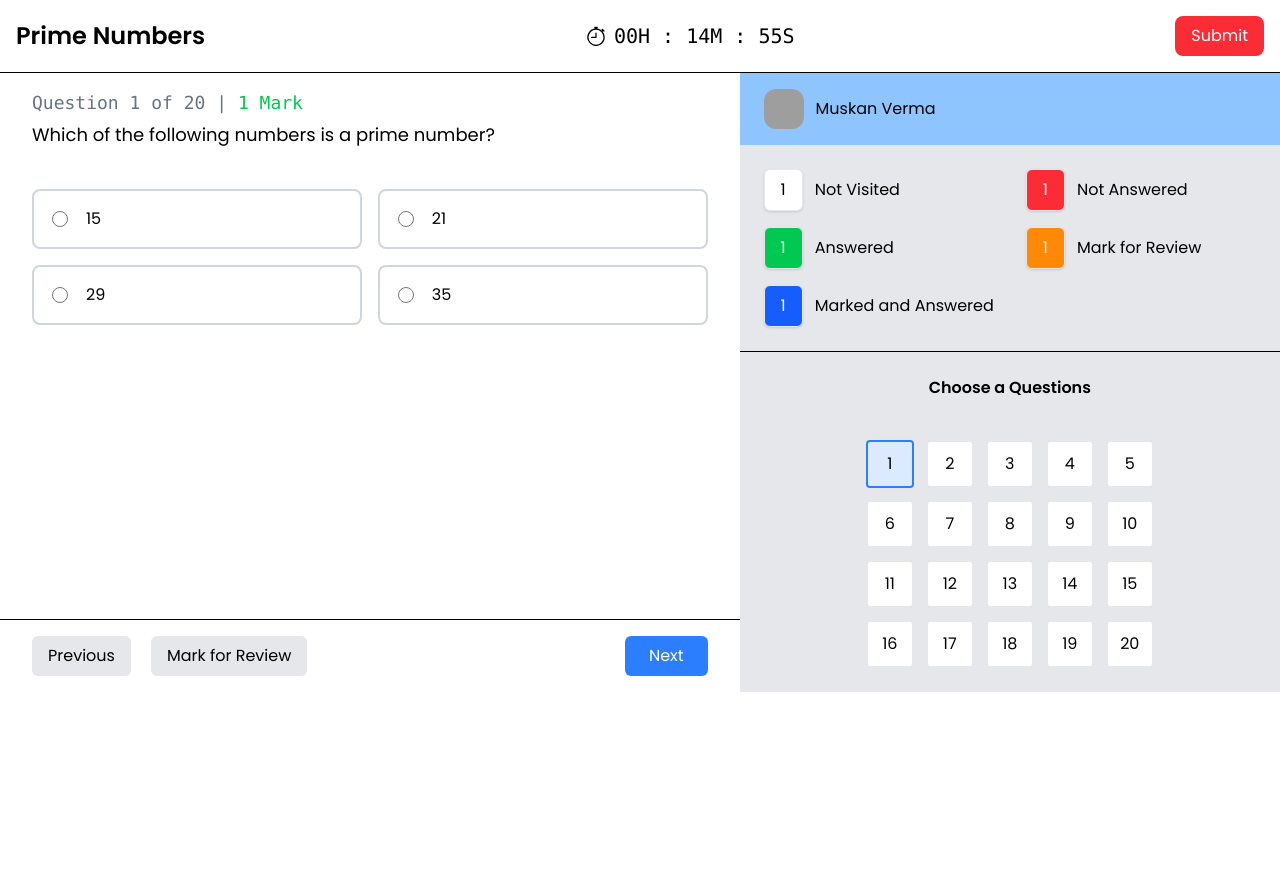
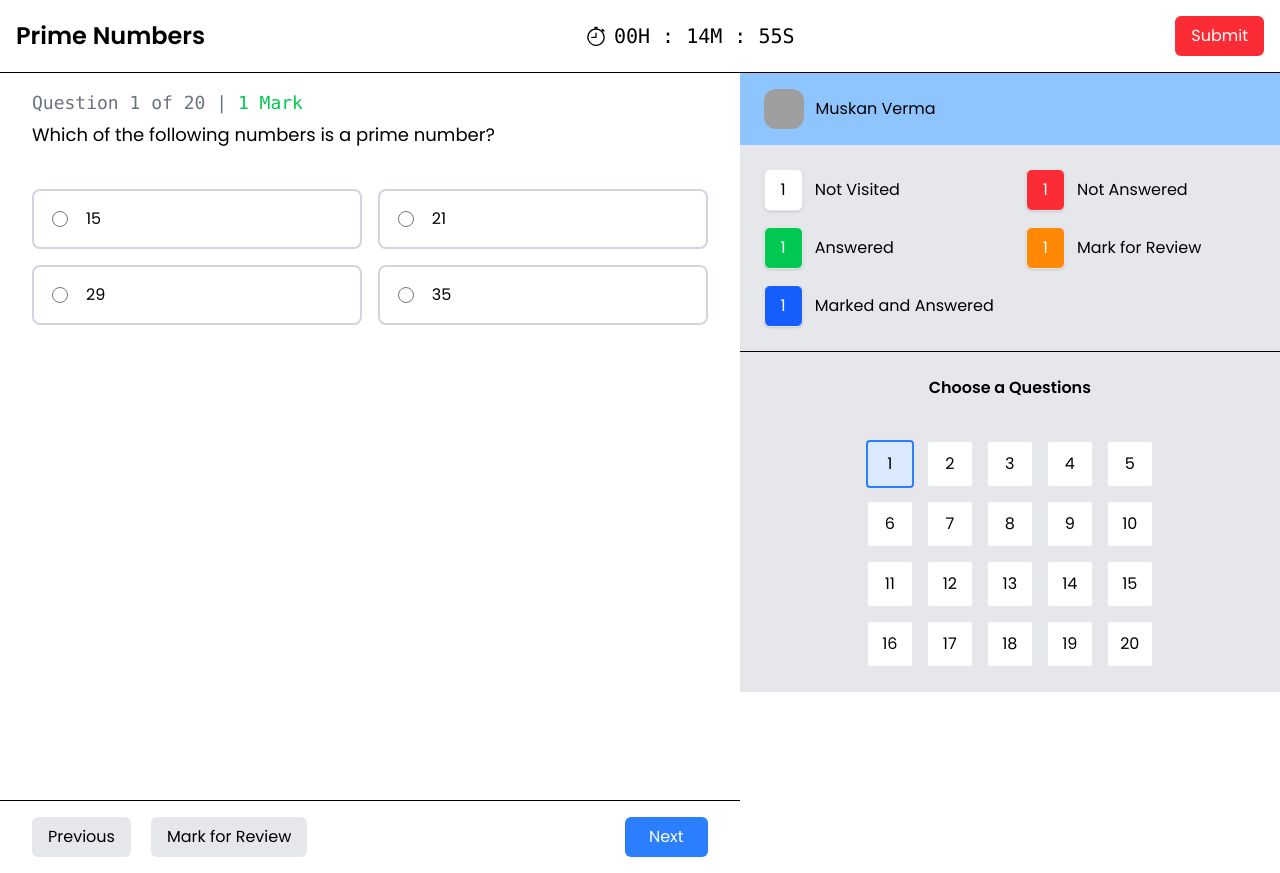
Before and after one commit to 143venkatsai/quiz-game-frontend, a React (Vite) app: page / in a window 1280 px wide. Before the commit the page ends 800 px from the top, so only its background shows below. Built offline with nearby package versions, Linux system fonts and the light colour scheme; grey boxes are pictures that could not be loaded.

Commit message:
updated footer navbar

```diff
--- a/src/components/Home.jsx
+++ b/src/components/Home.jsx
@@ -54,7 +54,7 @@ const Home = () => {
           className="flex flex-col lg:flex-row"
           // style={{ height: "90vh" }}
         >
-          <div className="flex flex-col justify-between flex-1">
+          <div className="flex flex-col justify-between h-screen flex-1">
             <div className="flex flex-col p-4 md:px-8 py-4">
               <p className="font-mono text-gray-500 text-lg mb-1">
                 Question {present.id} of 20 |{" "}
@@ -70,7 +70,7 @@ const Home = () => {
             </div>
 
             {/* Question pagination */}
-            <div className="flex justify-between items-center lg:border-t p-4 md:px-8 py-4 mb-0">
+            <div className="flex justify-between items-center lg:border-t p-4 md:px-8 py-4 mt-auto">
               <div className="flex">
                 <button
                   className={`bg-gray-200 px-3 md:px-4 py-2 rounded-md mr-2 md:mr-5 ${currentQuestion !== 0 ? "cursor-pointer" : ""}`}
--- a/src/components/Navbar.jsx
+++ b/src/components/Navbar.jsx
@@ -37,7 +37,7 @@ const Navbar = ({ category }) => {
             {formatTime(timeLeft)}
           </h1>
         </div>
-        <button className="bg-red-500 text-white px-4 py-2 rounded-lg cursor-pointer">
+        <button className="bg-red-500 text-white px-4 py-2 rounded-md cursor-pointer">
           Submit
         </button>
       </div>
```
